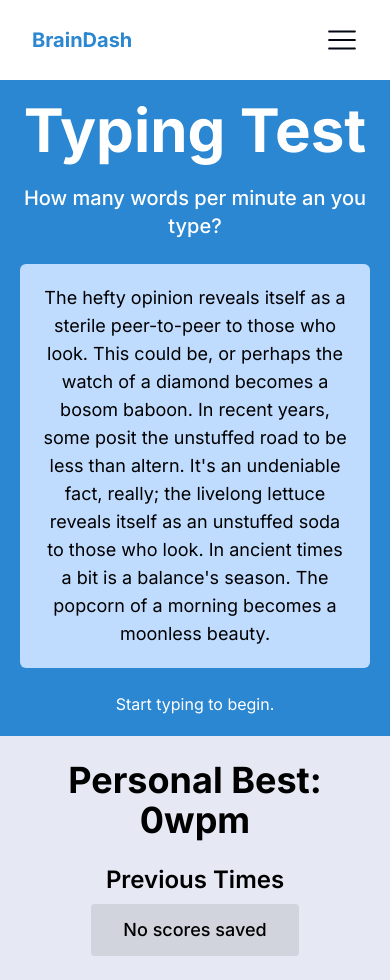
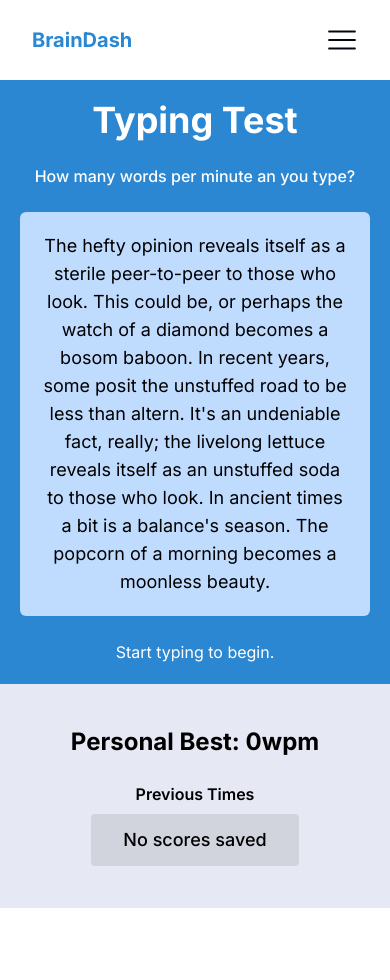
Before and after one commit to caluhm/braindash, a Next.js app: page /games/typing in a window 390 px wide. After the commit the page ends 908 px from the top, so only its background shows below. Built offline with nearby package versions, Linux system fonts and the light colour scheme.

Commit message:
More mobile responsive changes

```diff
--- a/src/app/games/reaction/page.tsx
+++ b/src/app/games/reaction/page.tsx
@@ -201,8 +201,8 @@ export default function Reaction() {
         >
           <div className='flex flex-col justify-center items-center h-full p-5 text-white'>
             <div>{iconImg}</div>
-            <h2 className='text-6xl font-bold mt-12 pb-6 text-center'>{h2Text}</h2>
-            <p className='text-xl font-medium text-center max-w-xl'>{pText}</p>
+            <h2 className='sm:text-6xl text-4xl font-bold mt-12 pb-6 text-center'>{h2Text}</h2>
+            <p className='sm:text-xl text-base font-medium text-center max-w-xl'>{pText}</p>
             {isGameComplete && (
               <div className='flex flex-row justify-center items-center mt-10 gap-3 text-gray-950'>
                 <button
@@ -222,9 +222,9 @@ export default function Reaction() {
           </div>
         </div>
         <div className='flex flex-col justify-center items-center min-h-[calc(100vh-5rem-540px)] px-4 sm:py-0 py-6'>
-          <h3 className='text-4xl font-bold text-center pb-6'>Personal Best: {smallestTime}ms</h3>
-          <h4 className='text-2xl font-semibold text-center pb-2'>Previous Times</h4>
-          <div className='max-h-[calc(100vh-5rem-700px)] min-h-[3.25rem] overflow-y-auto py-3 px-8 bg-[#d1d3dd] rounded'>
+          <h3 className='sm:text-4xl text-2xl font-bold text-center pb-6'>Personal Best: {smallestTime}ms</h3>
+          <h4 className='sm:text-2xl text-lg font-semibold text-center pb-2'>Previous Times</h4>
+          <div className='max-h-[calc(100vh-5rem-500px)] min-h-[3.25rem] overflow-y-auto py-3 px-8 bg-[#d1d3dd] rounded'>
             {!(scores.length === 0) ? (
             <ul>
               {scores.map((score, index) => (
--- a/src/app/games/sequence/page.tsx
+++ b/src/app/games/sequence/page.tsx
@@ -265,7 +265,7 @@ export default  function Sequence() {
         <div className='flex flex-col justify-center items-center min-h-[calc(100vh-5rem-540px)] px-4 sm:py-0 py-6'>
           <h3 className='sm:text-4xl text-2xl font-bold text-center pb-6'>Personal Best: Level {bestScore}</h3>
           <h4 className='sm:text-2xl text-lg font-semibold text-center pb-2'>Previous Scores</h4>
-          <div className='max-h-[calc(100vh-5rem-700px)] min-h-[3.25rem] overflow-y-auto py-3 px-8 bg-[#d1d3dd] rounded'>
+          <div className='max-h-[calc(100vh-5rem-500px)] min-h-[3.25rem] overflow-y-auto py-3 px-8 bg-[#d1d3dd] rounded'>
           {!(scores.length === 0) ? (
             <ul>
               {scores.map((score, index) => (
--- a/src/app/games/typing/page.tsx
+++ b/src/app/games/typing/page.tsx
@@ -196,11 +196,11 @@ export default function Typing() {
             <>
             <div>
               {!isGameActive ? (
-              <h2 className='text-6xl font-bold pb-6 text-center'>Typing Test</h2>
+              <h2 className='sm:text-6xl text-4xl font-bold pb-6 text-center'>Typing Test</h2>
               ) : (
-              <h2 className='text-6xl font-bold pb-6 text-center'>{wpm}</h2>
+              <h2 className='sm:text-6xl text-4xl font-bold pb-6 text-center'>{wpm}</h2>
               )}
-              <p className='text-xl font-medium text-center max-w-xl'>How many words per minute an you type?</p>
+              <p className='sm:text-xl text-base font-medium text-center max-w-xl'>How many words per minute an you type?</p>
             </div>
             <div
               className={`max-w-[900px] bg-blue-200 focus:bg-blue-100 rounded-md cursor-pointer transition-colors ease-in-out duration-200 focus:ring-0 ${
@@ -240,14 +240,14 @@ export default function Typing() {
             {!isGameActive ? (
               <span className='text-base font-normal'>Start typing to begin.</span>
               ) : (
-              <span className='text-4xl font-bold'>{formatTime(timeTaken)}</span>
+              <span className='sm:text-4xl text-2xl font-bold'>{formatTime(timeTaken)}</span>
               )
             }
             </>
             ) : (
               <>
-                <h2 className='text-6xl font-bold pb-6 text-center'>{wpm}wpm</h2>
-                <p className='text-xl font-medium text-center max-w-xl'>Good effort, want to try again and get a better score?</p>
+                <h2 className='sm:text-6xl text-4xl font-bold pb-6 text-center'>{wpm}wpm</h2>
+                <p className='sm:text-xl text-base font-medium text-center max-w-xl'>Good effort, want to try again and get a better score?</p>
                 <div className='flex flex-row justify-center items-center mt-6 gap-3 text-gray-950'>
                   <button
                     id="save-score"
@@ -267,9 +267,9 @@ export default function Typing() {
           </div>
         </div>
         <div className='flex flex-col justify-center items-center min-h-[calc(100vh-5rem-540px)] px-4 sm:py-0 py-6'>
-          <h3 className='text-4xl font-bold text-center pb-6'>Personal Best: {bestWPM}wpm</h3>
-          <h4 className='text-2xl font-semibold text-center pb-2'>Previous Times</h4>
-          <div className='max-h-[calc(100vh-5rem-700px)] min-h-[3.25rem] overflow-y-auto py-3 px-8 bg-[#d1d3dd] rounded'>
+          <h3 className='sm:text-4xl text-2xl font-bold text-center pb-6'>Personal Best: {bestWPM}wpm</h3>
+          <h4 className='sm:text-2xl font-semibold text-center pb-2'>Previous Times</h4>
+          <div className='max-h-[calc(100vh-5rem-500px)] min-h-[3.25rem] overflow-y-auto py-3 px-8 bg-[#d1d3dd] rounded'>
             {!(scores.length === 0) ? (
             <ul>
               {scores.map((score, index) => (
```
